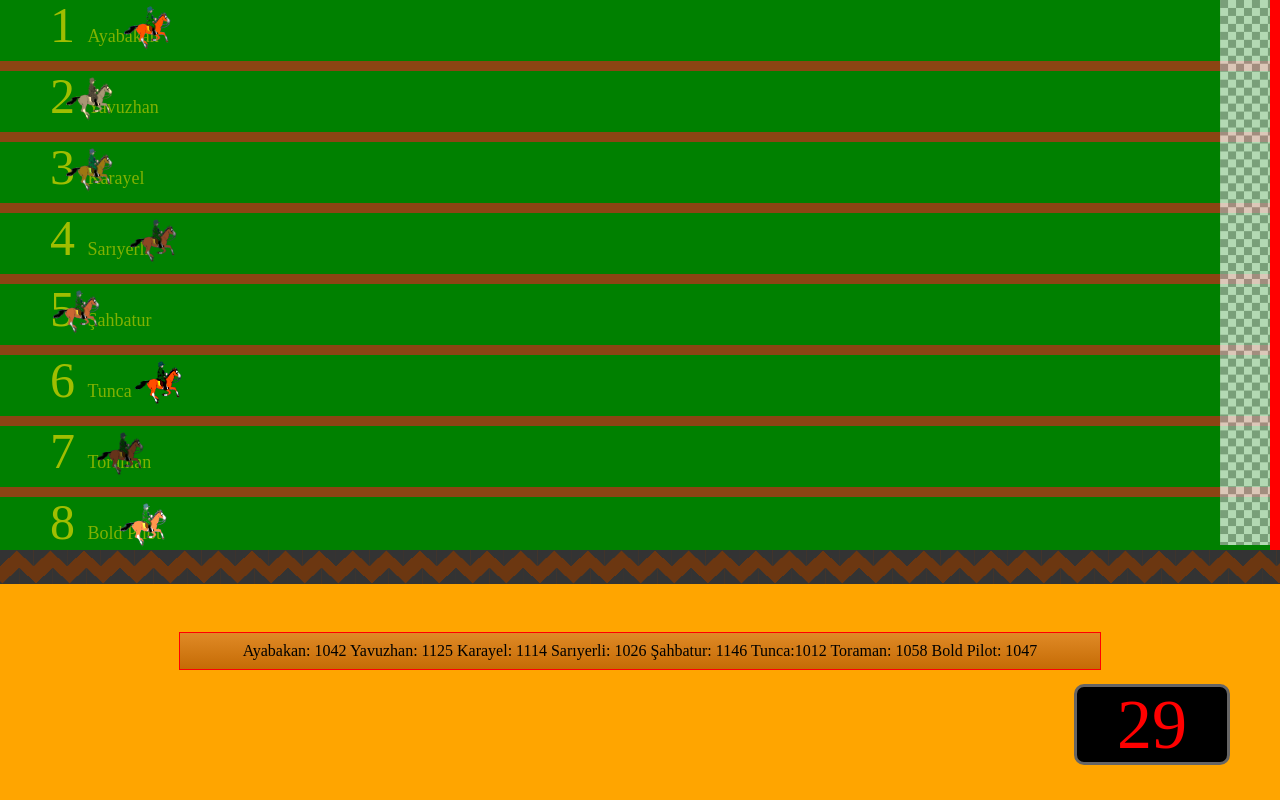
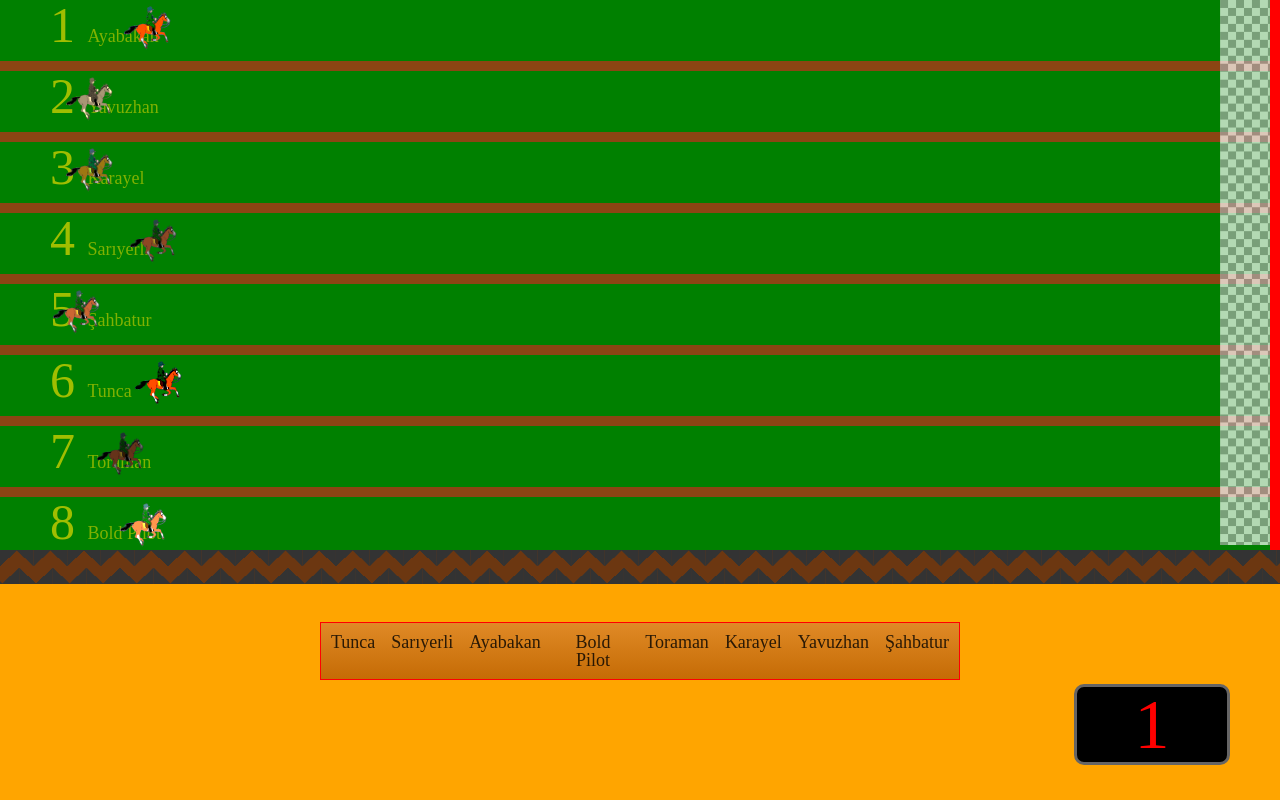
Before and after one commit to enqinsel/horse-racing, a Vue app: page / in a window 1280 px wide. Both pictures are taken after a click on the button "Start". Built offline with nearby package versions, Linux system fonts and the light colour scheme.

Commit message:
instant table updated

```diff
--- a/src/components/Horse.vue
+++ b/src/components/Horse.vue
@@ -1,5 +1,5 @@
 <script setup>
-import { ref } from "vue";
+import { ref, computed } from "vue";
 
 const marginLeft = ref(0);
 const finish = ref(null);
@@ -25,14 +25,14 @@ const finish7 = ref(null);
 const marginLeft8 = ref(0);
 const finish8 = ref(null);
 
-const rdn1 = ref(0);
-const rdn2 = ref(0);
-const rdn3 = ref(0);
-const rdn4 = ref(0);
-const rdn5 = ref(0);
-const rdn6 = ref(0);
-const rdn7 = ref(0);
-const rdn8 = ref(0);
+const rdn1 = ref(null);
+const rdn2 = ref(null);
+const rdn3 = ref(null);
+const rdn4 = ref(null);
+const rdn5 = ref(null);
+const rdn6 = ref(null);
+const rdn7 = ref(null);
+const rdn8 = ref(null);
 
 const show = ref(false);
 
@@ -48,60 +48,93 @@ function startHandler() {
   count = setInterval(countDown, 1000);
   showRoad.value = true;
   showStart.value = false;
-  //setInterval(()=>console.log(test),1000)
+
 }
 
 function restartHandler() {
   location.reload(true);
 }
 
-const horseOneroad = ref();
-const horseTworoad = ref();
-const horseThreeroad = ref();
-const horseFourroad = ref();
-const horseFiveroad = ref();
-const horseSixroad = ref();
-const horseSevenroad = ref();
-const horseEightroad = ref();
+const horseOneroad = ref(0);
+const horseTworoad = ref(0);
+const horseThreeroad = ref(0);
+const horseFourroad = ref(0);
+const horseFiveroad = ref(0);
+const horseSixroad = ref(0);
+const horseSevenroad = ref(0);
+const horseEightroad = ref(0);
+
+const array2 = ref([
+  horseOneroad,horseTworoad,horseThreeroad,horseFourroad,horseFiveroad,horseSixroad,horseSevenroad,horseEightroad
+])
 
 const array = ref([
-  horseOneroad,
-  horseTworoad,
-  horseThreeroad,
-  horseFourroad,
-  horseFiveroad,
-  horseSixroad,
-  horseSevenroad,
-  horseEightroad,
+  {
+    name: "Ayabakan",
+    roads: horseOneroad
+  },
+  {
+    name: "Yavuzhan",
+    roads: horseTworoad
+  },
+  {
+    name: "Karayel",
+    roads: horseThreeroad
+  },
+  {
+    name: "Sarıyerli",
+    roads: horseFourroad
+  },
+  {
+    name: "Şahbatur",
+    roads: horseFiveroad
+  },
+  {
+    name: "Tunca",
+    roads: horseSixroad
+  },
+  {
+    name: "Toraman",
+    roads: horseSevenroad
+  },
+  {
+    name: "Bold Pilot",
+    roads: horseEightroad
+  },
 ]);
-const test = array.value.sort(); // setInterval
+
+const test = computed(()=>{
+  let sorting = array.value.sort((a,b) =>  a.roads - b.roads);
+  console.log(array.value[0].roads);
+  return sorting
+})
 
 const horseFunk = function () {
-  myFunk(rdn1, finish, marginLeft, "Ayabakan", array.value[0]);
-  myFunk(rdn2, finish2, marginLeft2, "Yavuzhan", array.value[1]);
-  myFunk(rdn3, finish3, marginLeft3, "Karayel", array.value[2]);
-  myFunk(rdn4, finish4, marginLeft4, "Sarıyerli", array.value[3]);
-  myFunk(rdn5, finish5, marginLeft5, "Şahbatur", array.value[4]);
-  myFunk(rdn6, finish6, marginLeft6, "Tunca", array.value[5]);
-  myFunk(rdn7, finish7, marginLeft7, "Toraman", array.value[6]);
-  myFunk(rdn8, finish8, marginLeft8, "Bold pilot", array.value[7]);
+  myFunk(rdn1, finish, marginLeft,  array2.value[0]);
+  myFunk(rdn2, finish2, marginLeft2,  array2.value[1]);
+  myFunk(rdn3, finish3, marginLeft3,  array2.value[2]);
+  myFunk(rdn4, finish4, marginLeft4,  array2.value[3]);
+  myFunk(rdn5, finish5, marginLeft5,  array2.value[4]);
+  myFunk(rdn6, finish6, marginLeft6,  array2.value[5]);
+  myFunk(rdn7, finish7, marginLeft7,  array2.value[6]);
+  myFunk(rdn8, finish8, marginLeft8,  array2.value[7]);
 };
 
 const myResults = ref([]);
 const resultCount = ref(0);
 
-function myFunk(rdn, fin, margin, name, road) {
+function myFunk(rdn, fin, margin, road) {
   if (rdn.value < fin.value.offsetLeft - 50) {
     rdn.value += Math.floor(Math.random() * 100 + 20);
     if (rdn.value >= fin.value.offsetLeft - 50) {
       rdn.value = fin.value.offsetLeft - 50;
-      myResults.value.push(name);
+      myResults.value = array.value
       resultCount.value++;
       if (resultCount.value === 8) {
         setTimeout(function isShow() {
           show.value = true;
           showSecond.value = false;
-          showRoad.value = false;
+          showRoad.value = true;
         }, 2000);
       }
       margin.value = fin.value.offsetLeft - 50;
@@ -112,15 +145,11 @@ function myFunk(rdn, fin, margin, name, road) {
   }
 }
 
-const second = ref(30);
+const second = ref(0);
 const showSecond = ref(false);
 
 function countDown() {
-  if (second.value == 0) {
-    clearInterval(count);
-  } else {
-    setTimeout(() => second.value--, 1000);
-  }
+  setTimeout(() => second.value++, 1000);
 }
 </script>
 
@@ -207,19 +236,8 @@ function countDown() {
       />
     </div>
     <hr class="barrier" />
-
     <div v-if="showRoad" class="road">
-      <!-- Ayabakan: {{ horseOneroad }}
-      Yavuzhan: {{ horseTworoad }}
-      Karayel: {{ horseThreeroad }}
-      Sarıyerli: {{ horseFourroad }}
-      Şahbatur: {{ horseFiveroad }}
-      Tunca: {{ horseSixroad }}
-      Toraman: {{ horseSevenroad }}
-      Bold Pilot: {{ horseEightroad }}  -->
-      Ayabakan: {{ test[0] }} Yavuzhan: {{ test[1] }} Karayel: {{ test[2] }} Sarıyerli:
-      {{ test[3] }} Şahbatur: {{ test[4] }} Tunca:{{ test[5] }} Toraman:
-      {{ test[6] }} Bold Pilot: {{ test[7] }}
+      <span v-for="item in test">{{item.name}}</span>
     </div>
     <div v-if="show" class="result">
       <div class="mask"></div>
@@ -234,7 +252,7 @@ function countDown() {
             <li v-for="i in 5">{{ i + 3 }}</li>
           </ul>
           <ul>
-            <li v-for="myResult in myResults">{{ myResult }}</li>
+            <li v-for="myResult in myResults">{{ myResult.name }}</li>
           </ul>
         </div>
         <button class="restartButton" @click="restartHandler">Yeniden Başlat</button>
@@ -300,18 +318,20 @@ span {
   transition: all 0.3s ease;
 }
 .road {
-  display: grid;
-  grid-template-columns: repeat(1, 1fr);
+  display: flex;
+  justify-content: center;
+  gap: 16px;
   background: rgb(237, 252, 196);
   background: linear-gradient(0deg, #c56b05 0%, #e08a26 100%);
   border: 1px solid red;
   text-align: center;
   padding: 10px;
-  width: 900px;
+  width: auto;
   margin-left: 50%;
   margin-top: 50px;
   transform: translate(-50%, -50%);
 }
+
 
 .restartButton {
   padding: 10px;
```
